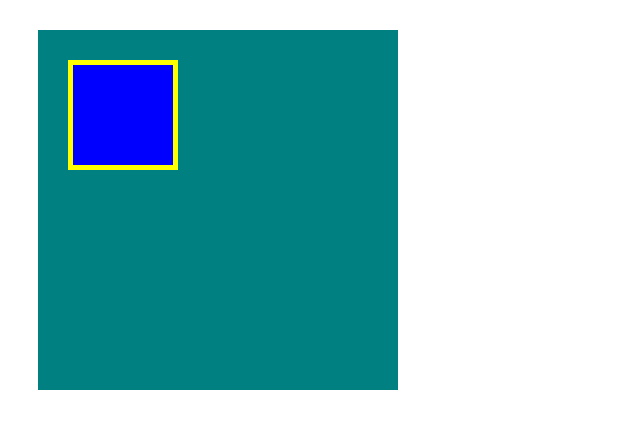
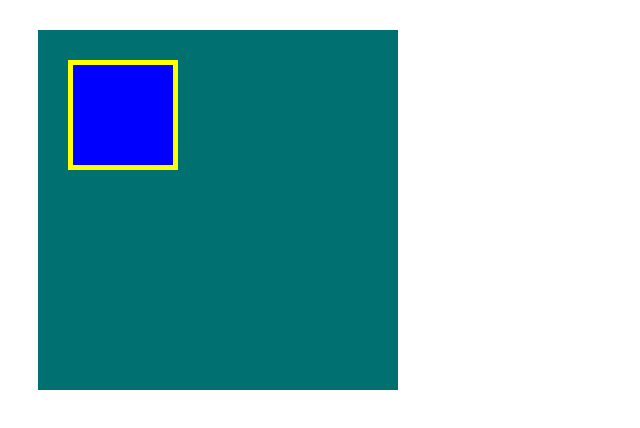
Before and after one commit to mari-ken/camp, a plain HTML site: page 1-3/box.html in a window 1280 px wide. Shown: the whole page, without its empty margins (0-640 px from the left). Drawn offline with Linux system fonts and the light colour scheme.

Commit message:
[Finish] 1-3

```diff
--- a/1-3/box.css
+++ b/1-3/box.css
@@ -1,7 +1,7 @@
 .box1 {
   width: 300px;
   height: 300px;
-  background-color: #008080;
+  background-color: #007070;
   margin: 30px;
   padding: 30px;
 }
```
Also changed, not shown: 1-3/box.html (+1 -1 lines).
